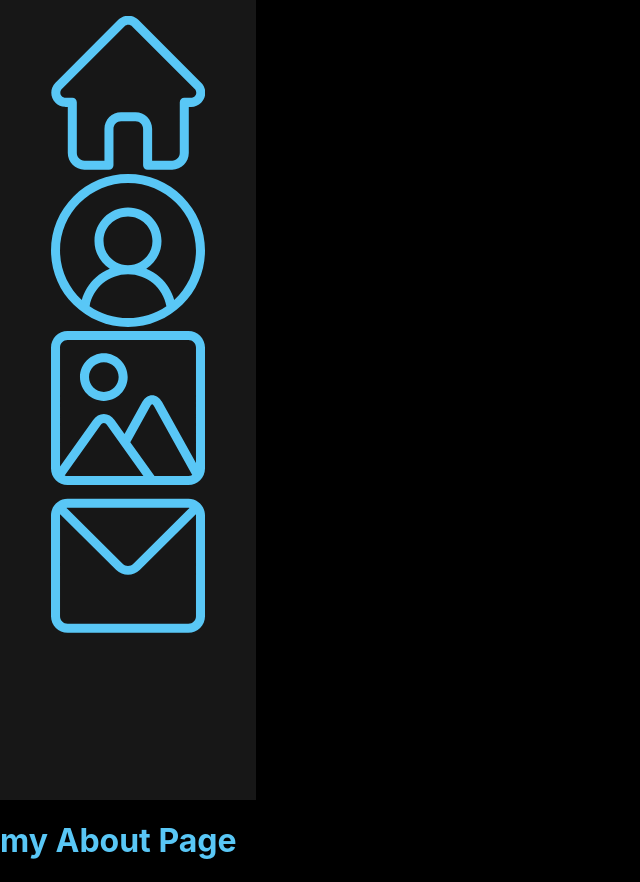
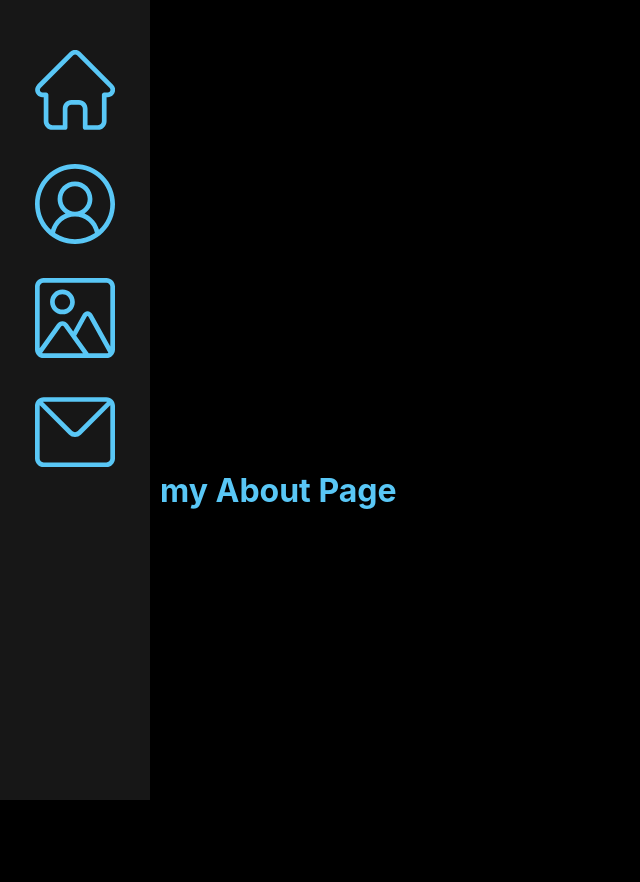
Before and after one commit to MellKay/portfolio, a React (Create React App) app: page /about in a window 1280 px wide. Shown: the whole page, without its empty margins (0-640 px from the left). After the commit the page ends 800 px from the top, so only its background shows below. Built offline with nearby package versions, Linux system fonts and the light colour scheme.

Commit message:
very basic setup, for some reason the headers are still displaying below where the nav would end

```diff
--- /dev/null
+++ b/src/components/About/about.css
@@ -0,0 +1,5 @@
+.about {
+  width: 75%;
+  display: inline-block;
+  padding-left: 10px;
+}
--- a/src/components/About/index.js
+++ b/src/components/About/index.js
@@ -1,6 +1,8 @@
+import "./about.css";
+
 function About() {
   return (
-    <div className="About">
+    <div className="about">
       <h1>my About Page</h1>
     </div>
   );
--- /dev/null
+++ b/src/components/Contact/contact.css
@@ -0,0 +1,5 @@
+.contact {
+  width: 75%;
+  display: inline-block;
+  padding-left: 10px;
+}
--- a/src/components/Contact/index.js
+++ b/src/components/Contact/index.js
@@ -1,6 +1,8 @@
+import "./contact.css";
+
 function Contact() {
   return (
-    <div>
+    <div className="contact">
       <h1>my Contact</h1>
     </div>
   );
--- a/src/components/NavBar/navBar.css
+++ b/src/components/NavBar/navBar.css
@@ -2,6 +2,7 @@
   /* display: flex;
   flex-direction: column; */
   width: 20%;
+  max-width: 150px;
   height: 100vh;
   background-color: #171717;
   display: inline-block;
@@ -11,10 +12,13 @@
 .navList {
   list-style-type: none;
   padding-inline-start: 0;
+  margin-top: 50px;
 }
 
 .icon {
   width: 60%;
+  max-width: 80px;
+  margin-bottom: 20%;
   /* box-shadow: 2px 2px 5px #59c7f6; */
   /* idk how to do the neon shadow thing ugh */
 }
--- a/src/components/Projects/index.js
+++ b/src/components/Projects/index.js
@@ -1,6 +1,8 @@
+import "./projects.css";
+
 function Projects() {
   return (
-    <div>
+    <div className="projects">
       <h1>my projects</h1>
     </div>
   );
--- /dev/null
+++ b/src/components/Projects/projects.css
@@ -0,0 +1,5 @@
+.projects {
+  width: 75%;
+  display: inline-block;
+  padding-left: 10px;
+}
```
